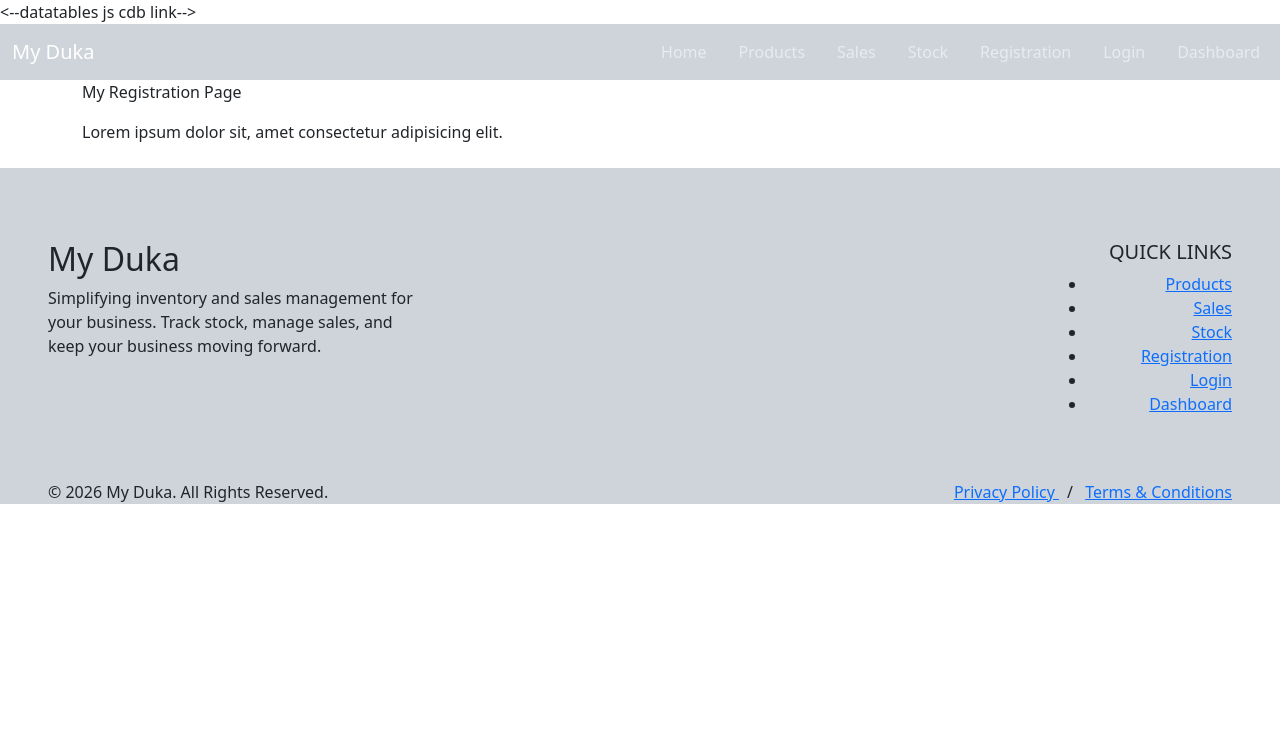
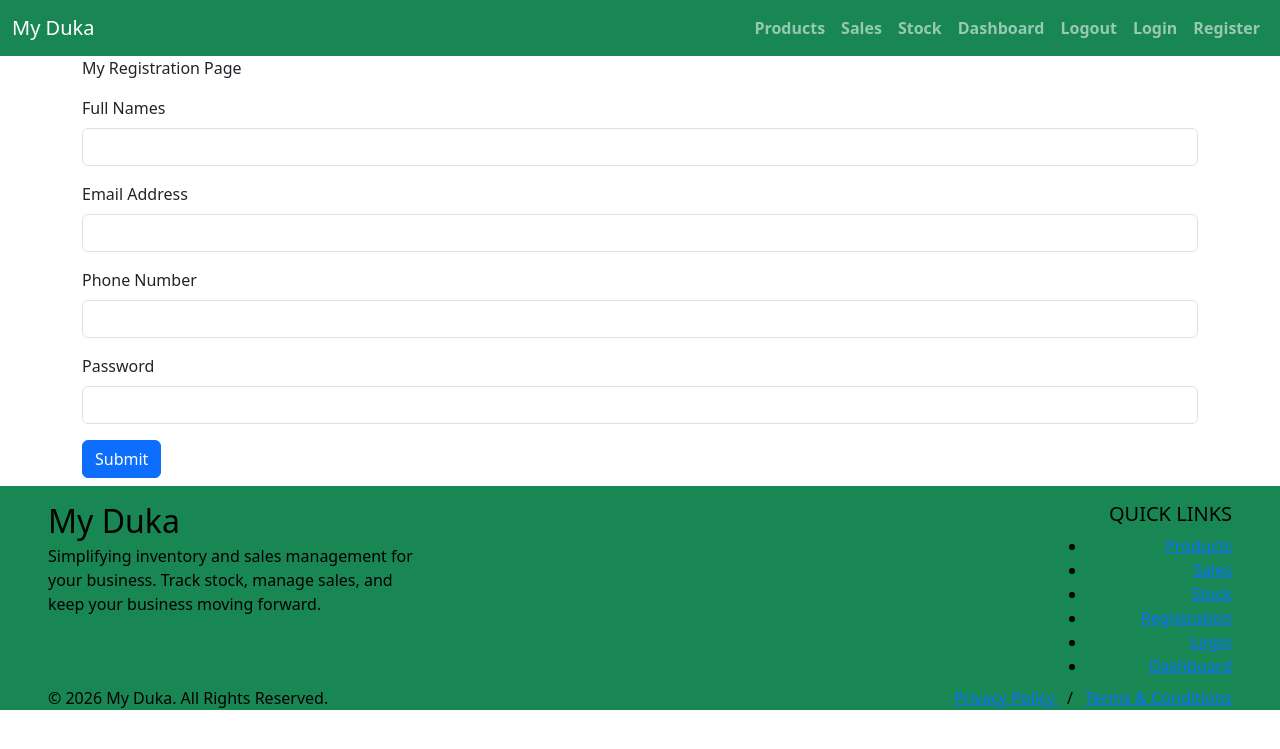
Before and after one commit to stevembuvi/myduka, a Flask app: page /register in a window 1280 px wide. Shown: the top 749 px of the page. Run offline with Flask 3, Linux system fonts and the light colour scheme; some libraries are stand-ins or nearby versions.

Commit message:
modals&forms

```diff
--- a/database.py
+++ b/database.py
@@ -43,13 +43,11 @@ def get_stock():
      return stock_data
 stock_data=get_stock()
 
-def insert_stock():
-     cur.execute("insert into stock(pid,stock_quantity)values(001,1000)")
-     cur.execute("insert into stock(pid,stock_quantity)values(002,400)")
-     conn.commit()
+def insert_stock(new_stock):
+    sql = """INSERT INTO stock (pid, stock_quantity)VALUES (%s, %s)"""
+    cur.execute(sql, new_stock)
+    conn.commit()
 
-insert_stock()
-stock_data=get_stock()
 
 # Reusable functions
 def insert_products(prod_details):
--- a/main.py
+++ b/main.py
@@ -15,6 +15,7 @@ def home():  # View func
 def products():
     products_data = get_products()
     return render_template('products.html',products_data = products_data)
+
 @app.route('/add_products',methods=['GET','POST'])
 def add_products():
     if request.method =="POST":
@@ -30,14 +31,17 @@ def add_products():
 @app.route('/sales')
 def sales():
     sales_data = get_sales()
-    return render_template('sales.html',sales_data = sales_data )
+    products_data=get_products()
+    return render_template('sales.html',sales_data = sales_data, products_data=products_data)
+
+
 @app.route('/add_sales',methods=['GET','POST'])
 def add_sales():
     if request.method =="POST":
-        sales_id=request.form['s_id']
-        sales_quantity=request.form['s_quantity']
+        product_id=request.form['p_id']
+        sales_quantity=request.form['st_quantity']
 
-        new_sales=(sales_id,sales_quantity)
+        new_sales=(product_id,sales_quantity)
         insert_sales(new_sales)
         print("Sales added successfully")
     return redirect(url_for('sales'))
@@ -45,15 +49,16 @@ def add_sales():
 @app.route('/stock')
 def stock():
     stock_data = get_stock()
-    return render_template('stock.html',stock_data = stock_data)
+    products_data=get_products()
+    return render_template('stock.html',stock_data = stock_data,products_data=products_data)
 
 @app.route('/add_stock',methods=['GET','POST'])
 def add_stock():
     if request.method =="POST":
-        stock_id=request.form['st_id']
+        product_id=request.form['p_id']
         stock_quantity=request.form['st_quantity']
 
-        new_stock=(stock_id,stock_quantity)
+        new_stock=(product_id,stock_quantity)
         insert_stock(new_stock)
         print("Stock added successfully")
     return redirect(url_for('stock'))
--- a/templates/base.html
+++ b/templates/base.html
@@ -3,28 +3,47 @@
 
 <head>
   <meta charset="UTF-8">
-  <meta name="viewport" content="width=, initial-scale=1.0">
+  <meta name="viewport" content="width=device-width, initial-scale=1.0">
+  <link rel="stylesheet" href="https://cdn.jsdelivr.net/npm/bootstrap@5.3.9/dist/css/bootstrap.min.css">
+  <!-- datatables css cdn link -->
+  <link rel="stylesheet" href="https://cdn.datatables.net/3.1.5/css/dataTables.dataTables.min.css">
+  <!-- datatables js cdn link -->
+  <script src="https://cdn.datatables.net/3.1.5/js/dataTables.min.js"></script>
+  <title>{% block title %} Home Page {% endblock %}</title>
 
-  <link href="https://cdn.jsdelivr.net/npm/bootstrap@5.3.3/dist/css/bootstrap.min.css" rel="stylesheet">
-  <--datatables js cdb link-->
-    <link rel="stylesheet" href="https://cdn.datatables.net/3.1.5/css/dataTables.dataTables.min.css"
-    <--datatables js cdn link -->
-    <script
-      src="https://cdn.datatables.net/3.1.5/js/dataTables.min.js">
-    </script>
-<title>{% block title %} Home Page {% endblock %}</title>
 <body>
-  <nav class="navbar navbar-expand-lg navbar-dark bg-dark-subtle">
-    <div class="container-fluid d-flex">
-      <a class="navbar-brand" href="#">My Duka</a>
-      <div class="navbar-nav flex-row gap-3">
-        <a class="nav-link" href="#">Home</a>
-        <a class="nav-link" href="#">Products</a>
-        <a class="nav-link" href="#">Sales</a>
-        <a class="nav-link" href="#">Stock</a>
-        <a class="nav-link" href="#">Registration</a>
-        <a class="nav-link" href="#">Login</a>
-        <a class="nav-link" href="#">Dashboard</a>
+  <nav class="navbar navbar-expand-lg navbar-dark bg-success text-black">
+    <div class="container-fluid d-flex justify-content-end">
+      <a class="navbar-brand" href="/">My Duka</a>
+      <button class="navbar-toggler" type="button" data-bs-toggle="collapse" data-bs-target="#navbarSupportedContent"
+        aria-controls="navbarSupportedContent" aria-expanded="false" aria-label="Toggle navigation">
+        <span class="navbar-toggler-icon"></span>
+      </button>
+      <div class="collapse navbar-collapse" id="navbarSupportedContent ">
+        <ul class="navbar-nav ms-auto mb-2 mb-lg-0 fw-bold">
+
+          <li class="nav-item">
+            <a class="nav-link" href="/products">Products</a>
+          </li>
+          <li class="nav-item">
+            <a class="nav-link" href="/sales">Sales</a>
+          </li>
+          <li class="nav-item">
+            <a class="nav-link" href="/stock">Stock</a>
+          </li>
+          <li class="nav-item">
+            <a class="nav-link" href="/dashboard">Dashboard</a>
+          </li>
+          <li class="nav-item">
+            <a class="nav-link" href="/logout">Logout</a>
+          </li>
+          <li class="nav-item">
+            <a class="nav-link" href="/login">Login</a>
+          </li>
+          <li class="nav-item">
+            <a class="nav-link" href="/register">Register</a>
+          </li>
+        </ul>
       </div>
     </div>
   </nav>
@@ -36,13 +55,13 @@
     {% endblock %}
 
   </div>
-  <footer class="myduka-footer mt-5 bg-dark-subtle">
+  <footer class="myduka-footer mt-3 bg-success text-black">
     <div class="container-fluid px-4 px-lg-5">
       <!-- Main Footer -->
-      <div class="row gy-4 py-5">
+      <div class="row gy-2 py-2">
         <!-- Brand -->
         <div class="col-lg-4 col-md-6">
-          <h2 class="footer-logo">
+          <h2 class="footer-logo mb-1">
             My <span>Duka</span>
           </h2>
           <p class="footer-description">
@@ -54,13 +73,13 @@
         <!-- Quick Links -->
         <div class="col-lg-2 col-md-6 ms-auto text-lg-end">
           <h5 class="footer-heading">QUICK LINKS</h5>
-          <ul class="footer-links">
-            <li><a href="#">Products</a></li>
-            <li><a href="#">Sales</a></li>
-            <li><a href="#">Stock</a></li>
-            <li><a href="#">Registration</a></li>
-            <li><a href="#">Login</a></li>
-            <li><a href="#">Dashboard</a></li>
+          <ul class="footer-links mb-0 text-black">
+            <li><a href="/products">Products</a></li>
+            <li><a href="/sales">Sales</a></li>
+            <li><a href="/stock">Stock</a></li>
+            <li><a href="/registration">Registration</a></li>
+            <li><a href="/login">Login</a></li>
+            <li><a href="/dashboard">Dashboard</a></li>
           </ul>
         </div>
       </div>
--- a/templates/register.html
+++ b/templates/register.html
@@ -3,7 +3,24 @@
 {% block content %}
 <div>
     <p>My Registration Page</p>
-    <p>Lorem ipsum dolor sit, amet consectetur adipisicing elit.</p>
-
+    <form>
+        <div class="mb-3">
+            <label for="exampleInputEmail1" class="form-label">Full Names</label>
+            <input type="text" class="form-control" id="exampleInputEmail1" aria-describedby="emailHelp">
+        </div>
+        <div class="mb-3">
+            <label for="exampleInputEmail1" class="form-label">Email Address</label>
+            <input type="email" class="form-control" id="exampleInputEmail1" aria-describedby="emailHelp">
+        </div>
+        <div class="mb-3">
+            <label for="exampleInputEmail1" class="form-label">Phone Number</label>
+            <input type="number" class="form-control" id="exampleInputEmail1" aria-describedby="emailHelp">
+        </div>
+        <div class="mb-3">
+            <label for="exampleInputPassword1" class="form-label">Password</label>
+            <input type="password" class="form-control" id="exampleInputPassword1">
+        </div>
+        <button type="submit" class="btn btn-primary">Submit</button>
+    </form>
 </div>
 {% endblock %}
```
Also changed, not shown: static/index.css (+16 -0 lines), templates/login.html (+13 -1 lines), templates/sales.html (+44 -13 lines), templates/stock.html (+63 -14 lines).
